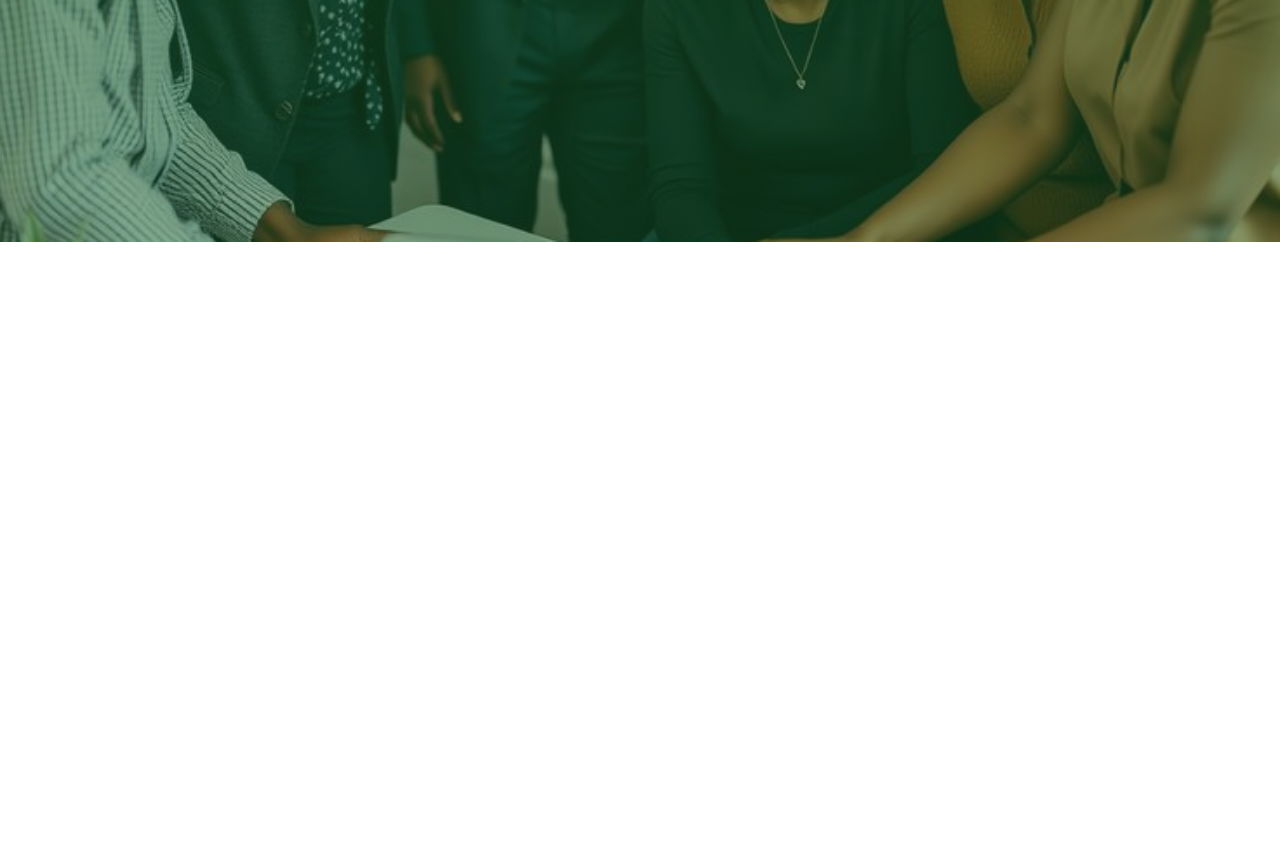
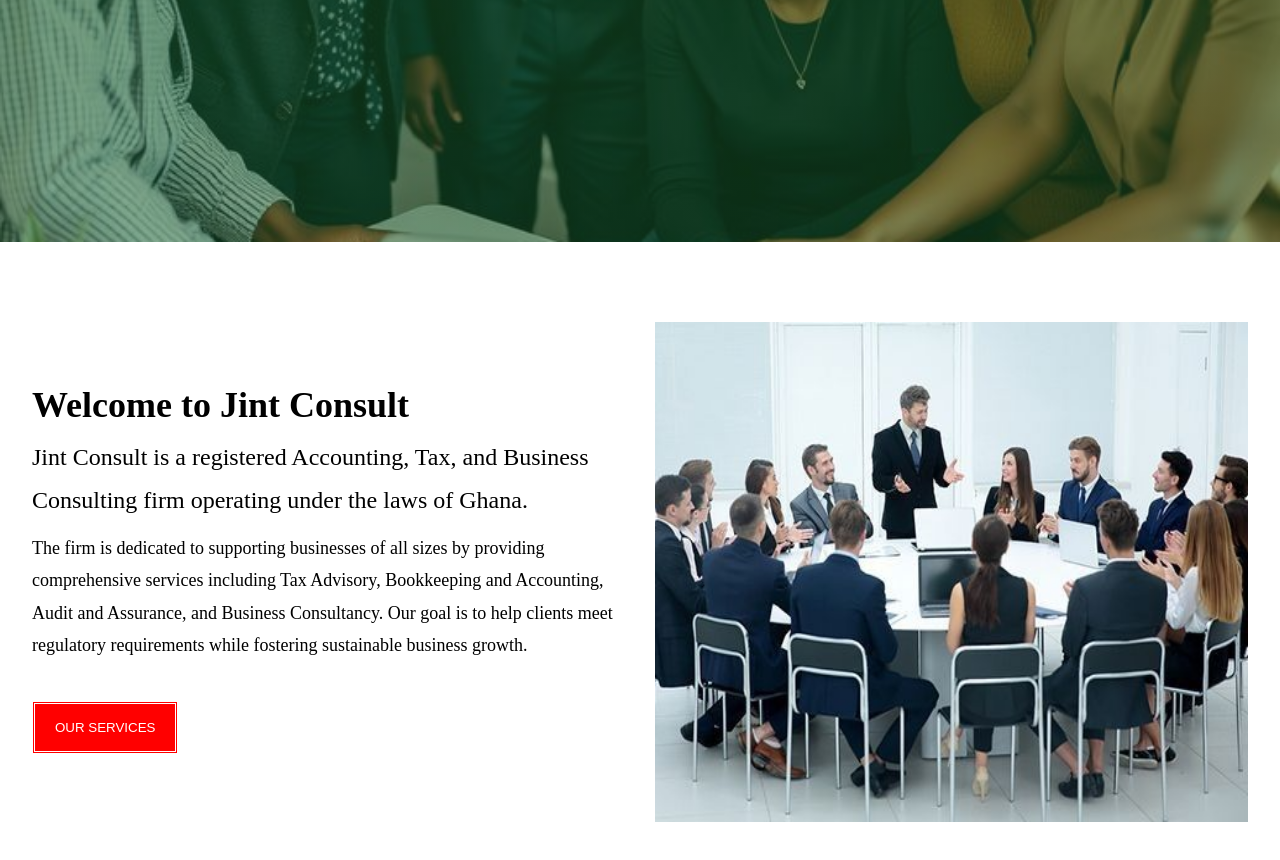
Before and after one commit to gbevuakoe1/jintnew, a plain HTML site: page index.html in a window 1280 px wide. Shown: the part 638-1498 px from the top of the page. Before the commit the page ends 880 px from the top, so only its background shows below. Drawn offline with nearby package versions, Linux system fonts and the light colour scheme.

Commit message:
Add files via upload

```diff
--- a/index.html
+++ b/index.html
@@ -38,6 +38,20 @@
         </div>
     </section>
 
+    <section class="about-main-section">
+        <div class="about-main-container">
+            <div class="about-main-left">
+                <h2>Welcome to Jint Consult</h2>
+                <p>Jint Consult is a registered Accounting, Tax, and Business Consulting firm operating under the laws of Ghana.</p>
+                <p>The firm is dedicated to supporting businesses of all sizes by providing comprehensive services including Tax Advisory, Bookkeeping and Accounting, Audit and Assurance, and Business Consultancy. Our goal is to help clients meet regulatory requirements while fostering sustainable business growth.</p>
+                <a href="./service.html"><button class="cta-btn2">OUR SERVICES</button></a>
+            </div>
+            <div class="about-main-right">
+                <img src="./Images/about section.jpg" alt="">
+            </div>
+        </div>
+    </section>
+
 
 
 
--- a/style.css
+++ b/style.css
@@ -66,6 +66,23 @@ a{
 .cta-btn:active {
   background-color: red;
   box-shadow: rgba(20, 70, 32, .2) 0 1px 0 inset;
+}
+
+.cta-btn2{
+    background-color: red;
+    padding: 16px 20px;
+    color: #ffffff;
+    border: 3px double white;
+    display: inline-block;
+    text-decoration: none;
+    margin: 10px auto;
+}
+
+.cta-btn2:hover{
+    background-color: white;
+    color: black;
+    transition: 0.6s ease;
+    border: 3px double red;
 }
 
 .menu-btn{
@@ -150,3 +167,44 @@ nav{
     text-align: justify;
     margin-bottom: 20px;
 }
+
+
+.about-main-section{
+   margin: 80px 0;
+}
+
+.about-main-container{
+    max-width: 1400px;
+    width: 95%;
+    margin: auto;
+    display: flex;
+    align-items: center;
+    gap: 30px;
+}
+
+.about-main-left{
+    flex: 1;
+}
+.about-main-left h2{
+    font-size: 36px;
+    margin-bottom: 10px;
+}
+.about-main-left p{
+    font-size: 24px;
+    font-weight: 400;
+    line-height: 1.8;
+    margin-bottom: 10px;
+}
+.about-main-left p:last-of-type{
+    font-size: 18px;
+    line-height: 1.8;
+    margin-bottom: 30px;
+}
+
+.about-main-right{
+    flex: 1;
+}
+.about-main-right img{
+    width: 100%;;
+    height: 500px;
+}
```
